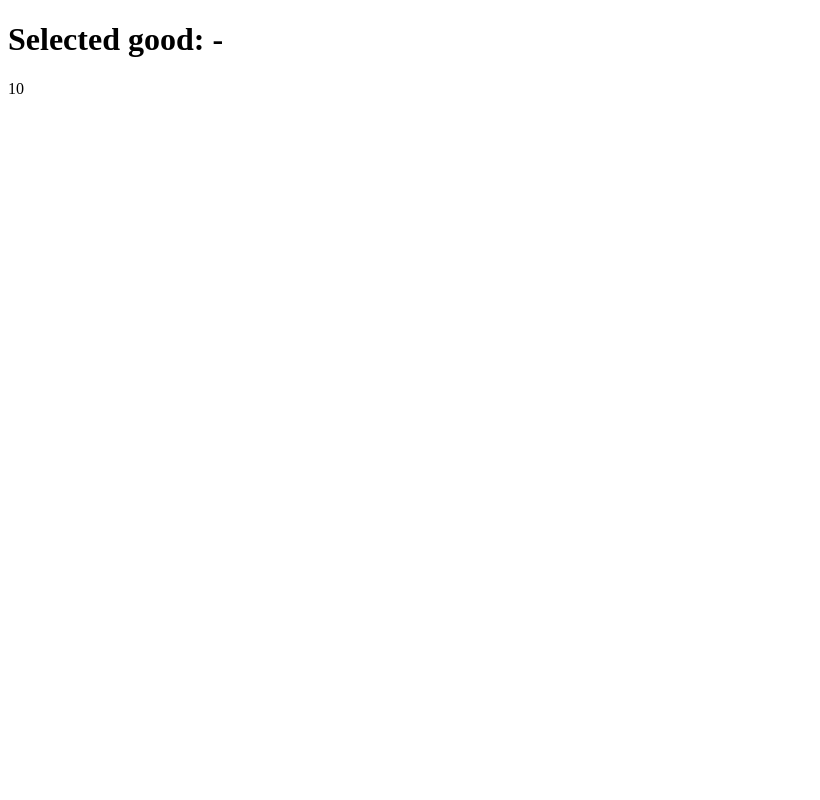
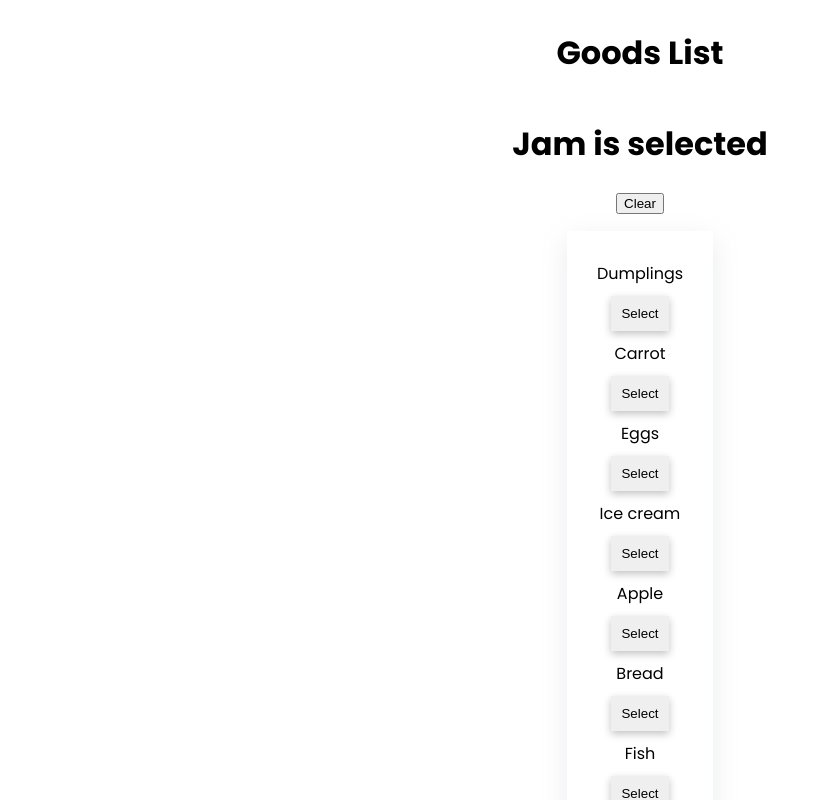
Before and after one commit to mate-academy/react_goods-selector, a React (Create React App) app: page / in a window 1280 px wide. Shown: the top 800 px of the page, without its empty margins (0-820 px from the left). Built offline with nearby package versions, Linux system fonts and the light colour scheme.

Commit message:
solution

```diff
--- a/package.json
+++ b/package.json
@@ -17,7 +17,7 @@
     "@mate-academy/cypress-tools": "^1.0.4",
     "@mate-academy/eslint-config-react": "*",
     "@mate-academy/eslint-config-react-typescript": "*",
-    "@mate-academy/scripts": "^1.2.1",
+    "@mate-academy/scripts": "^1.2.3",
     "@mate-academy/students-ts-config": "*",
     "@mate-academy/stylelint-config": "*",
     "@types/node": "^17.0.23",
--- a/src/App.scss
+++ b/src/App.scss
@@ -1 +1,41 @@
-// styles go here
+@import url("https://fonts.googleapis.com/css2?family=Poppins:wght@400;700&display=swap");
+
+html {
+  font-family: "Poppins", sans-serif;
+}
+
+.app {
+  display: flex;
+  flex-direction: column;
+  justify-content: center;
+  align-items: center;
+
+  &__title {
+    text-align: center;
+  }
+
+  &__ul {
+    display: flex;
+    flex-direction: column;
+    padding: 20px;
+    box-shadow: rgba(149, 157, 165, 0.2) 0 8px 24px;
+    list-style: none;
+  }
+}
+
+.good {
+  display: flex;
+  flex-direction: column;
+  justify-content: center;
+  align-items: center;
+
+  &__name {
+    padding: 10px;
+  }
+  &__btn {
+    border: none;
+    cursor: pointer;
+    padding: 10px;
+    box-shadow: rgba(0, 0, 0, 0.24) 0 3px 8px;
+  }
+}
--- a/src/App.tsx
+++ b/src/App.tsx
@@ -14,11 +14,92 @@ const goodsFromServer: string[] = [
   'Garlic',
 ];
 
-const App: React.FC = () => (
-  <div className="App">
-    <h1>Selected good: -</h1>
-    {goodsFromServer.length}
-  </div>
-);
+type State = {
+  selectedGoods: string[],
+};
+
+class App extends React.Component<{}, State> {
+  state = {
+    selectedGoods: ['Jam'],
+  };
+
+  buttonClick = (item: string) => {
+    const { selectedGoods } = this.state;
+
+    this.setState(prevState => {
+      if (selectedGoods.includes(item)) {
+        return {
+          selectedGoods: prevState.selectedGoods.filter(e => e !== item),
+        };
+      }
+
+      return { selectedGoods: [...selectedGoods, item] };
+    });
+  };
+
+  buttonClear = () => {
+    this.setState({
+      selectedGoods: [],
+    });
+  };
+
+  titleText = (selectedArr: string[]) => {
+    switch (selectedArr.length) {
+      case 0:
+        return 'No goods selected';
+      case 1:
+        return `${selectedArr} is selected`;
+      default:
+        return `${selectedArr.slice(0, -1).join(', ')} and ${selectedArr[selectedArr.length - 1]} are selected`;
+    }
+  };
+
+  render() {
+    const { selectedGoods } = this.state;
+
+    return (
+      <div className="app">
+        <h1 className="app__title">Goods List</h1>
+        <h1 className="app__title">
+          { this.titleText(selectedGoods) }
+        </h1>
+        <div className="clear-btn-wrp">
+          {Boolean(selectedGoods.length)
+          && (
+            <button
+              onClick={this.buttonClear}
+              className="clear-btn"
+              type="button"
+            >
+              Clear
+            </button>
+          )}
+        </div>
+        <ul className="app__ul">
+          {goodsFromServer.map((good) => {
+            const goodsSelected = selectedGoods.includes(good);
+
+            return (
+              <div className="good">
+                <li className="good__name">{good}</li>
+                <button
+                  onClick={() => {
+                    this.buttonClick(good);
+                  }}
+                  className="good__btn"
+                  type="button"
+                >
+                  { goodsSelected
+                    ? 'Remove'
+                    : 'Select'}
+                </button>
+              </div>
+            );
+          })}
+        </ul>
+      </div>
+    );
+  }
+}
 
 export default App;
```
Also changed, not shown: 2 other files (tests, documents, lock files or other folders).
